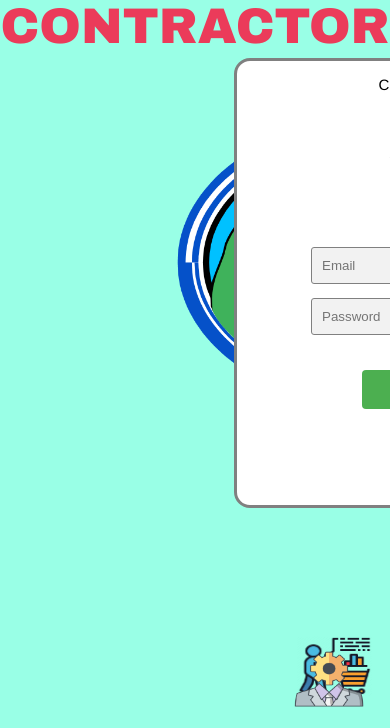
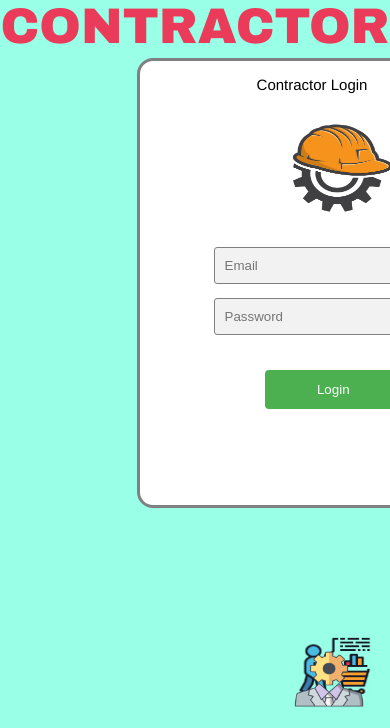
Before and after one commit to maeronreyespgrmo/inventory_system, a PHP site: page /Riders/contractor_login.php in a window 390 px wide. Shown: the part 116-844 px from the top of the page. Run offline with PHP 8.4, Linux system fonts and the light colour scheme; data that the repository does not hold is empty.

Commit message:
first commit

```diff
--- a/Riders/contractor_login.php
+++ b/Riders/contractor_login.php
@@ -62,7 +62,7 @@ if (isset($_POST['submit'])) {
 width: 400px;
 height: 450px;
 margin-top: 1%;
-            margin-left: 60%;
+margin-left: 35%;
 margin-right: 10%;
 border-radius: 16px;
 border: 3px solid grey;
@@ -175,7 +175,11 @@ if (isset($_POST['submit'])) {
 font-size: 15px;
 }
 
-
+@media (max-width: 768px) {
+.container {
+width: 90%;
+}
+}
 </style>
 </head>
 <body>
@@ -201,17 +205,15 @@ if (isset($_POST['submit'])) {
 </div>
 </div>
 
-        <div class="deliverimg">
+<!-- <div class="deliverimg">
 <img src="img/cons.png" style="width:90%; margin-left: 50%; margin-top: 20%">
-            </div>
+</div> -->
 
 
-<div class="container">
+<div class="container centerdiv">
 <form action="" method="POST" class="login-email">
 <div class="header2">
-                <?php
-                    echo"Contractor Login";
-                ?>
+Contractor Login
 </div>
 <div class="image">
 <img src="img/Construction-Icon.png"  width="115" height="90" style="margin-left: 115%;">
--- a/customer/checkout.php
+++ b/customer/checkout.php
@@ -932,10 +932,10 @@ h2 {
 
 
 
-<div class="d-block my-3">
+<div class="d-block my-1">
     <div class="custom-control custom-radio">
-        <input id="online" name="paymentMethod" type="radio" value="GCash" class="custom-control-input2">
-        <label class="custom-control-label2" for="online">Online Payment</label>
+        <!-- <input id="online" name="paymentMethod" type="radio" value="GCash" class="custom-control-input2">
+        <label class="custom-control-label2" for="online">Online Payment</label> -->
         <div class="custom-control1 custom-radio">
         <input id="cashOnDelivery" name="paymentMethod" value="COD" type="radio" class="custom-control-input1">
         <label class="custom-control-label1" for="cashOnDelivery">Cash on Delivery</label>
--- a/customer_login.php
+++ b/customer_login.php
@@ -1,9 +1,6 @@
 <?php
-
 include 'customer/config_info.php';
-
 session_start();
-
 error_reporting(0);
 
 if (isset($_SESSION['username'])) {
@@ -143,6 +140,7 @@ font-family: Arial, sans-serif;
 margin-top: 5%; /* Adjusted margin */
 text-align: center;
 }
+
 .topnav {
 overflow: hidden;
 background-color: #333;
```
Also changed, not shown: Riders/orders.php (+11 -0 lines). Lines whose indentation alone changed are shown as unchanged.
